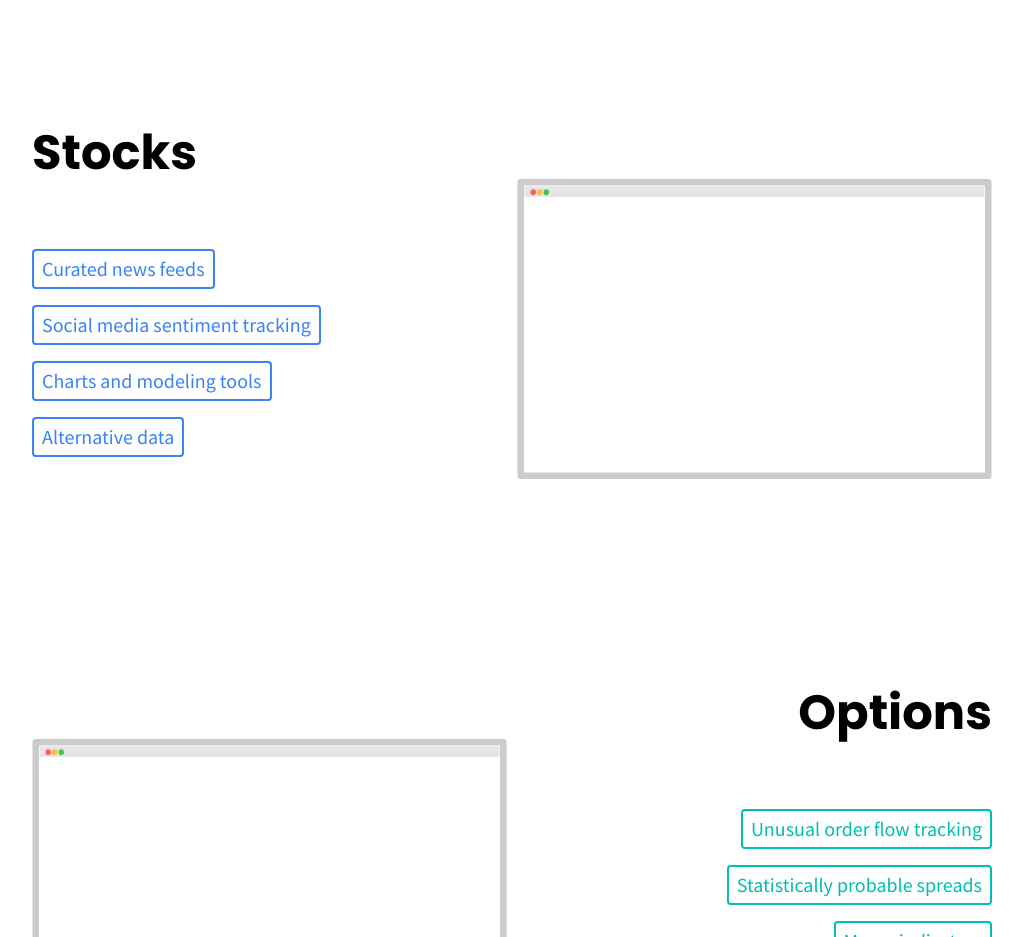
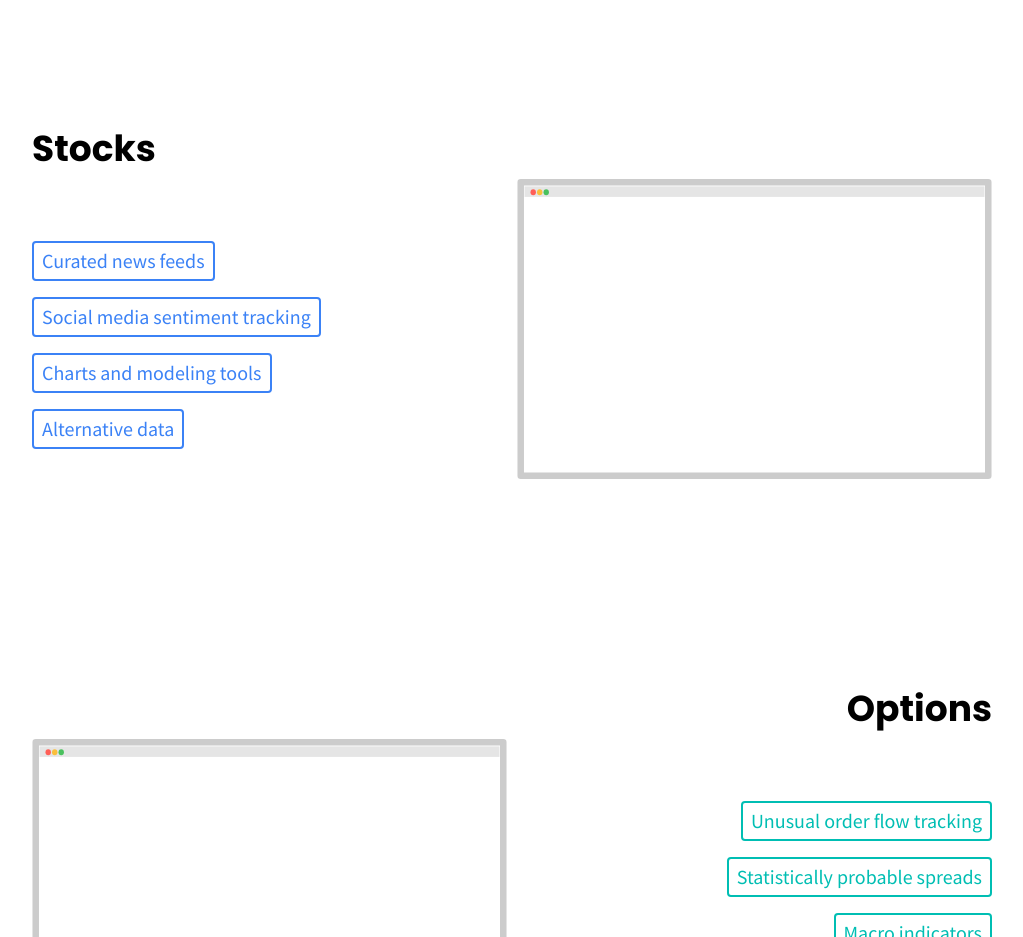
Before and after one commit to jonkarrer/market_maker, a Next.js app: page / in a window 1280 px wide. Shown: the part 2880-3817 px from the top of the page, without its empty margins (128-1151 px from the left). Built offline with nearby package versions, Linux system fonts and the light colour scheme; no server answers.

Commit message:
version one complete

```diff
--- a/components/_Home/Screenshots.tsx
+++ b/components/_Home/Screenshots.tsx
@@ -5,7 +5,7 @@ const Screenshots = () => (
     <div className="wrapper grid gap-20 md:gap-40 2xl:gap-60">
       <Container>
         <article className="grid gap-3 md:gap-4 place-content-start 2xl:gap-6">
-          <h2 className="mb-6 md:mb-10 lg:mb-14">Stocks</h2>
+          <h2 className="text-4xl mb-6 md:mb-10 lg:mb-14">Stocks</h2>
           <BlueFeature text="Curated news feeds" />
           <BlueFeature text="Social media sentiment tracking" />
           <BlueFeature text="Charts and modeling tools" />
@@ -20,7 +20,7 @@ const Screenshots = () => (
 
       <Container alignment="place-content-end">
         <article className="grid gap-3 place-items-end md:place-content-start md:gap-4 md:order-2 2xl:gap-6">
-          <h2 className="mb-6 md:mb-10 lg:mb-14">Options</h2>
+          <h2 className="text-4xl mb-6 md:mb-10 lg:mb-14">Options</h2>
           <AquaFeature text="Unusual order flow tracking" />
           <AquaFeature text="Statistically probable spreads" />
           <AquaFeature text="Macro indicators" />
--- a/components/_Home/Splash.tsx
+++ b/components/_Home/Splash.tsx
@@ -17,7 +17,7 @@ const Splash = (): JSX.Element => (
       </div>
       <a href="#features">
         <img
-          className="absolute bottom-0 right-0 left-0 m-auto cursor-pointer z-10"
+          className="absolute bottom-0 right-0 left-0 m-auto cursor-pointer z-10 hidden sm:block"
           src="/Home/splash_arrow.svg"
           alt="downward arrow"
         />
```
